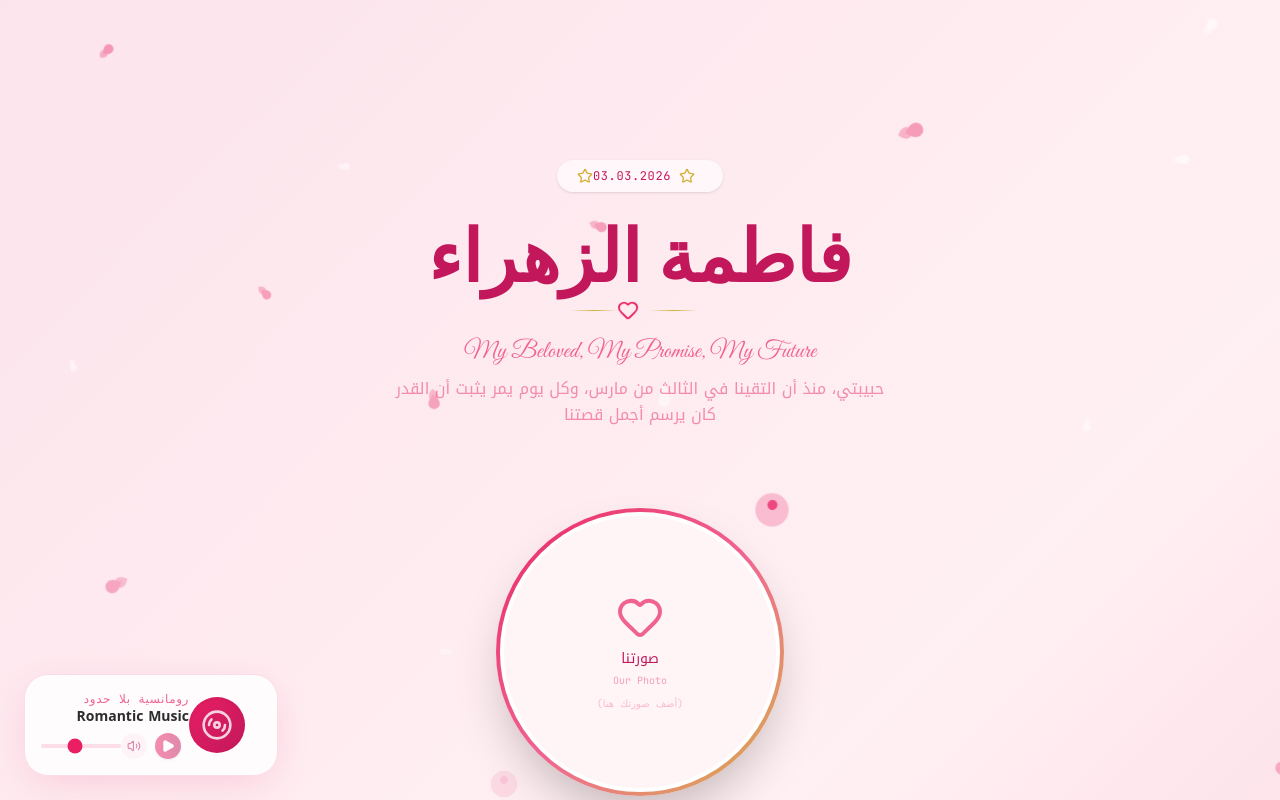
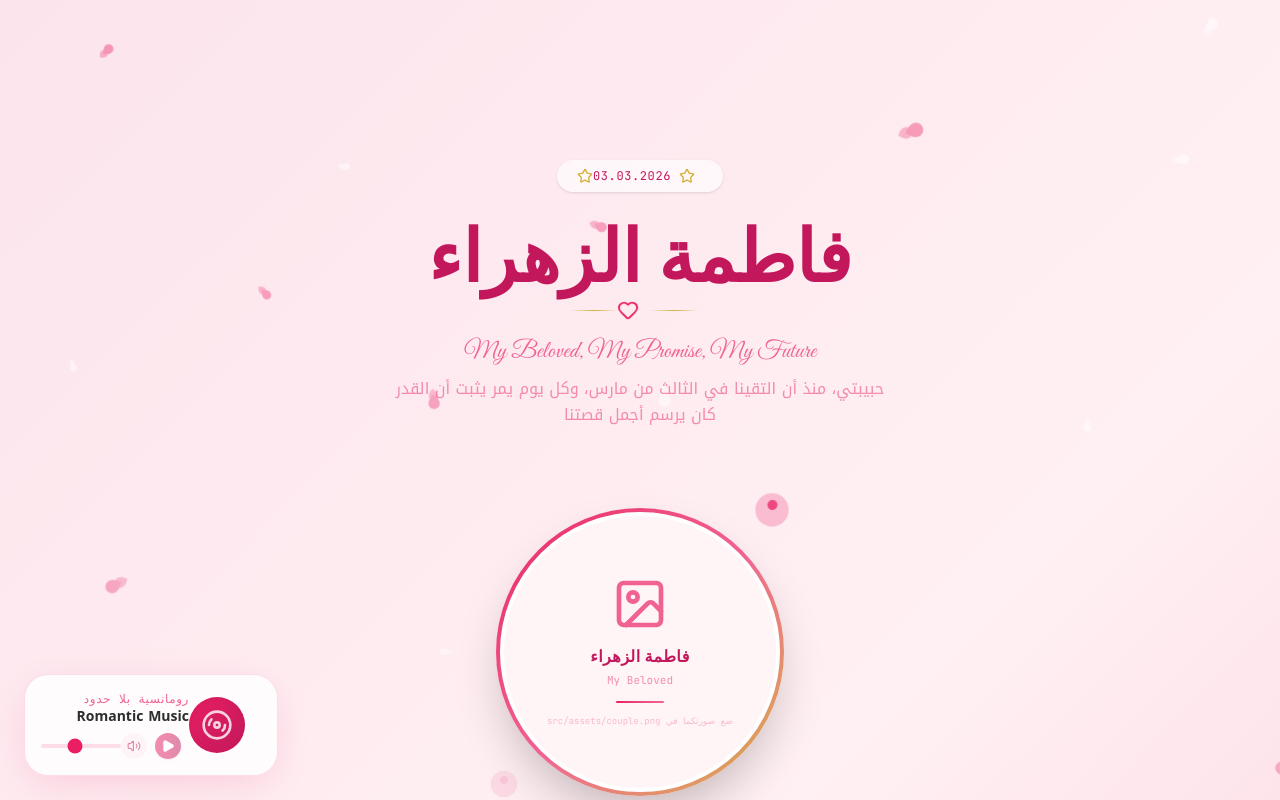
Before and after one commit to akourks2mohamed/fatima-site, a React (Vite) app: page / in a window 1280 px wide. Both pictures are taken after a click on the button "افتح قلباً واعداً". Shown: the top 800 px of the page. Built offline with nearby package versions, Linux system fonts and the light colour scheme; a web font is replaced by a local one.

Commit message:
Fix music autoplay and update photo placeholder

```diff
--- a/src/App.tsx
+++ b/src/App.tsx
@@ -1,6 +1,6 @@
 import { useState, useEffect, useRef } from 'react';
 import { motion, AnimatePresence } from 'motion/react';
-import { Heart, Sparkles, Infinity, Gem, Star, Music } from 'lucide-react';
+import { Heart, Sparkles, Infinity, Gem, Star, Music, Image } from 'lucide-react';
 import TimeCounter from './components/TimeCounter';
 import Promises from './components/Promises';
 import Wishes from './components/Wishes';
@@ -11,9 +11,11 @@ import FloatingRoses from './components/FloatingRoses';
 export default function App() {
   const [hasEntered, setHasEntered] = useState(false);
   const [showContent, setShowContent] = useState(false);
+  const [musicAutoPlay, setMusicAutoPlay] = useState(false);
 
   const handleEnter = () => {
     setHasEntered(true);
+    setMusicAutoPlay(true);
     setTimeout(() => setShowContent(true), 800);
   };
 
@@ -99,7 +101,7 @@ export default function App() {
             className="relative z-10"
           >
             {showContent && <MainContent />}
-            <MusicPlayer />
+            <MusicPlayer isAutoPlay={musicAutoPlay} />
           </motion.div>
         )}
       </AnimatePresence>
@@ -175,10 +177,11 @@ function MainContent() {
           <div className="w-56 h-56 md:w-72 md:h-72 rounded-full bg-gradient-to-br from-rose-deep via-rose-pink to-gold p-1 shadow-2xl">
             <div className="w-full h-full rounded-full bg-cream flex items-center justify-center overflow-hidden border-4 border-white">
               <div className="text-center p-6">
-                <Heart className="w-12 h-12 text-rose-pink mx-auto mb-2" />
-                <p className="text-sm text-rose-dark font-medium">صورتنا</p>
-                <p className="text-[10px] text-rose-pink/60 font-mono mt-1">Our Photo</p>
-                <p className="text-[10px] text-rose-pink/40 font-mono mt-2">(أضف صورتك هنا)</p>
+                <Image className="w-14 h-14 text-rose-pink mx-auto mb-3" />
+                <p className="text-base text-rose-dark font-bold font-serif tracking-wide">فاطمة الزهراء</p>
+                <p className="text-[11px] text-rose-pink/70 font-mono mt-1">My Beloved</p>
+                <div className="mt-3 w-12 h-[2px] bg-gradient-to-r from-rose-deep to-rose-pink mx-auto rounded-full"></div>
+                <p className="text-[9px] text-rose-pink/40 font-mono mt-3">ضع صورتكما في src/assets/couple.png</p>
               </div>
             </div>
           </div>
--- a/src/components/MusicPlayer.tsx
+++ b/src/components/MusicPlayer.tsx
@@ -1,5 +1,5 @@
 import { useEffect, useRef, useState, ChangeEvent, useCallback } from 'react';
-import { Play, Pause, Volume2, VolumeX, RotateCcw, Disc3 } from 'lucide-react';
+import { Play, Pause, Volume2, VolumeX, Disc3 } from 'lucide-react';
 
 declare global {
   interface Window {
@@ -8,7 +8,11 @@ declare global {
   }
 }
 
-export default function MusicPlayer() {
+interface MusicPlayerProps {
+  isAutoPlay: boolean;
+}
+
+export default function MusicPlayer({ isAutoPlay }: MusicPlayerProps) {
   const [player, setPlayer] = useState<any>(null);
   const [isPlaying, setIsPlaying] = useState(false);
   const [isMuted, setIsMuted] = useState(false);
@@ -17,6 +21,7 @@ export default function MusicPlayer() {
   const [apiReady, setApiReady] = useState(false);
   const playerReadyRef = useRef(false);
   const containerId = "youtube-music-player";
+  const autoPlayDoneRef = useRef(false);
 
   useEffect(() => {
     if (window.YT && window.YT.Player) {
@@ -43,7 +48,6 @@ export default function MusicPlayer() {
 
   useEffect(() => {
     if (!apiReady) return;
-
     const el = document.getElementById(containerId);
     if (!el) return;
 
@@ -53,7 +57,7 @@ export default function MusicPlayer() {
         width: '0',
         videoId: 'qhqJYGn5x5E',
         playerVars: {
-          autoplay: 0,
+          autoplay: 1,
           loop: 1,
           list: 'RDqhqJYGn5x5E',
           listType: 'playlist',
@@ -87,6 +91,27 @@ export default function MusicPlayer() {
       setError(true);
     }
   }, [apiReady]);
+
+  // Auto-play when isAutoPlay becomes true AND player is ready
+  useEffect(() => {
+    if (!isAutoPlay || !player || autoPlayDoneRef.current) return;
+    autoPlayDoneRef.current = true;
+    const tryPlay = () => {
+      try {
+        player.playVideo();
+      } catch {
+        // Browser may block, try on next user gesture
+        const unlockOnce = () => {
+          try { player.playVideo(); } catch {}
+          document.removeEventListener('click', unlockOnce);
+          document.removeEventListener('touchstart', unlockOnce);
+        };
+        document.addEventListener('click', unlockOnce, { once: true });
+        document.addEventListener('touchstart', unlockOnce, { once: true });
+      }
+    };
+    tryPlay();
+  }, [isAutoPlay, player]);
 
   const handlePlayPause = () => {
     if (!player) return;
```
